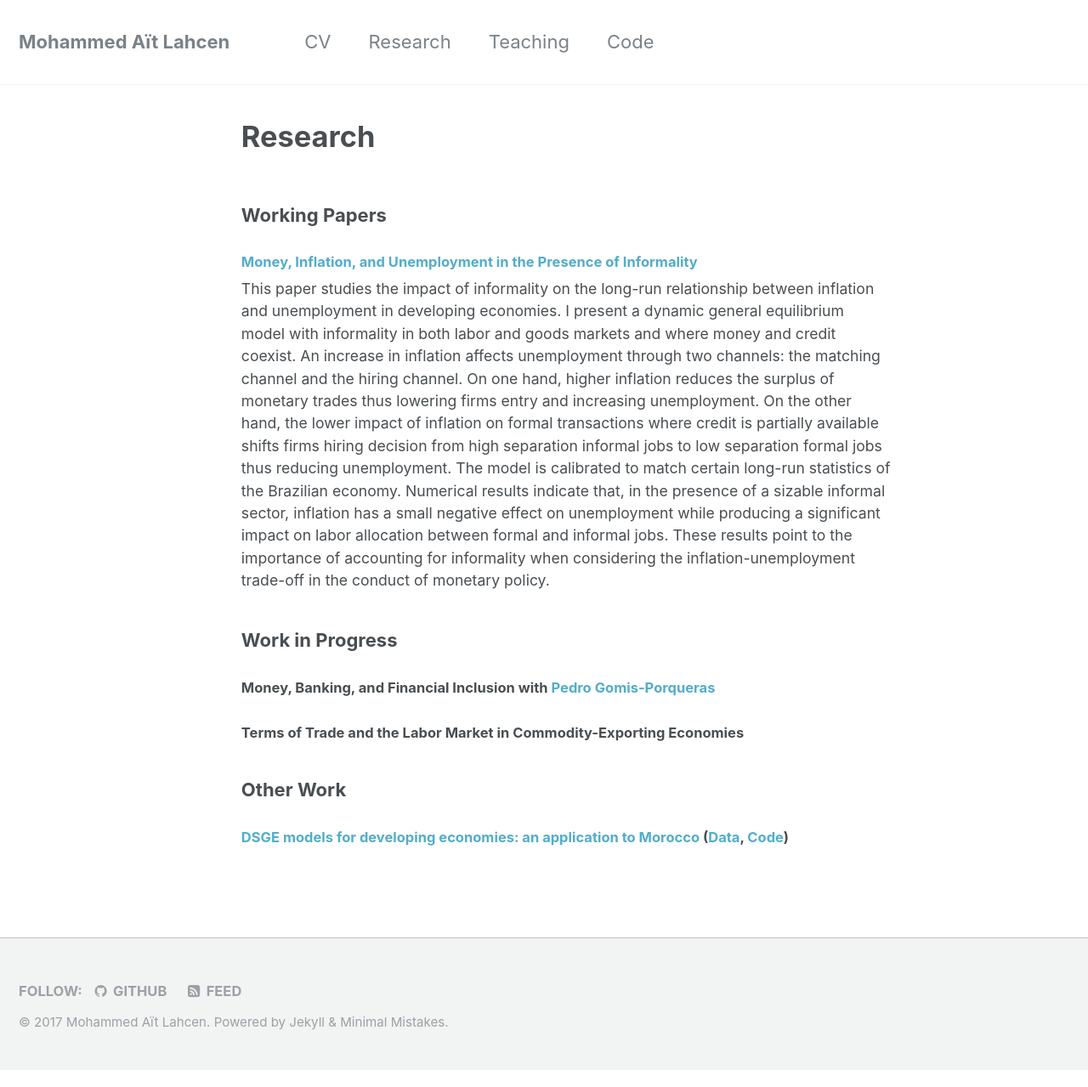
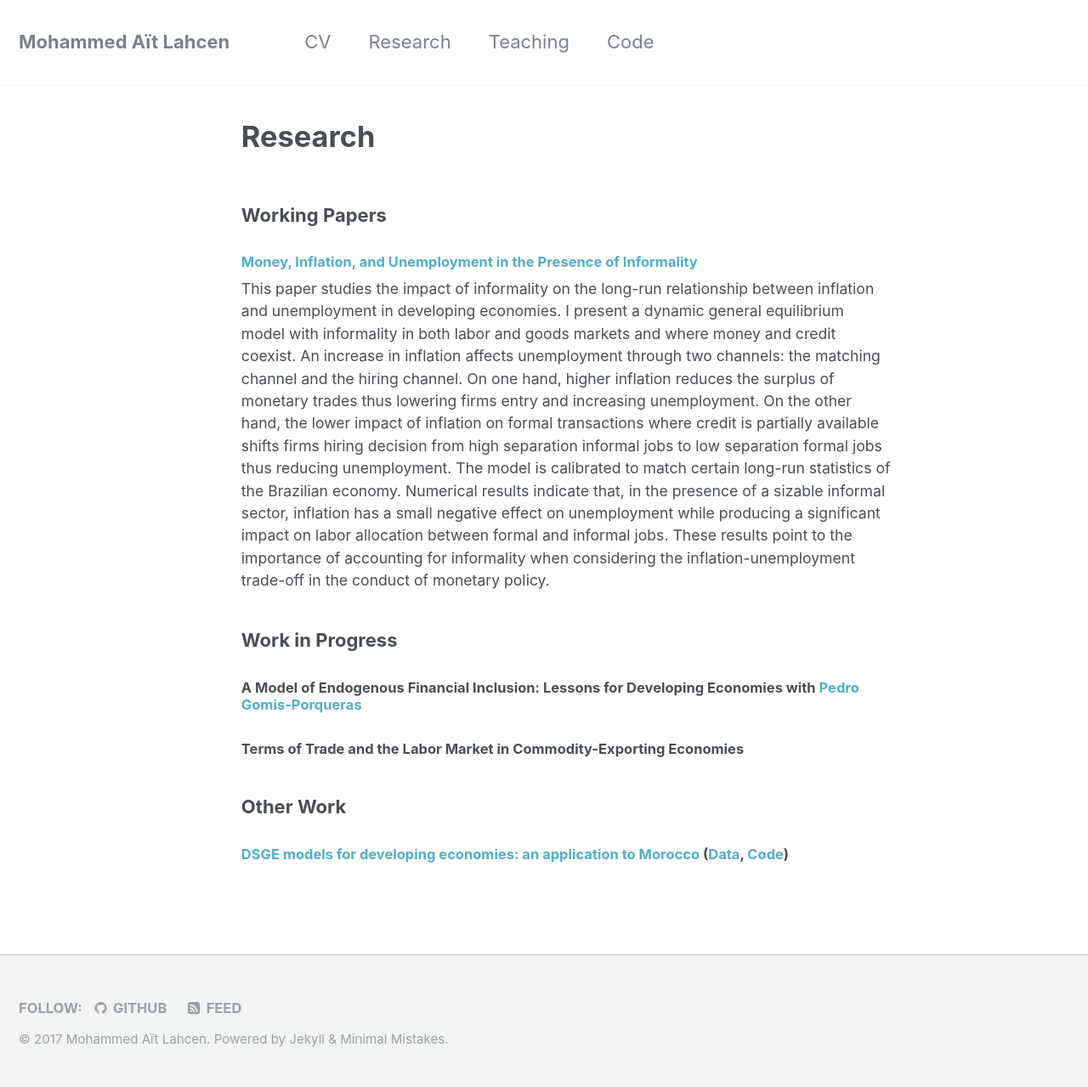
Before and after one commit to maitlahcen/maitlahcen.github.io, a Jekyll site: the page built from _pages/research.md, in a window 1280 px wide. Shown: the whole page at 85% size. Built offline with Jekyll 4.4.1, drawn with Linux system fonts in a browser that asks for light colours.

Commit message:
change title of fin incl paper

```diff
--- a/_pages/research.md
+++ b/_pages/research.md
@@ -14,7 +14,7 @@ This paper studies the impact of informality on the long-run relationship betwee
 
 ### Work in Progress
 
-#### Money, Banking, and Financial Inclusion with [Pedro Gomis-Porqueras](https://sites.google.com/site/pedrogomisporqueras/)
+#### A Model of Endogenous Financial Inclusion: Lessons for Developing Economies with [Pedro Gomis-Porqueras](https://sites.google.com/site/pedrogomisporqueras/)
 
 #### Terms of Trade and the Labor Market in Commodity-Exporting Economies
 
```
